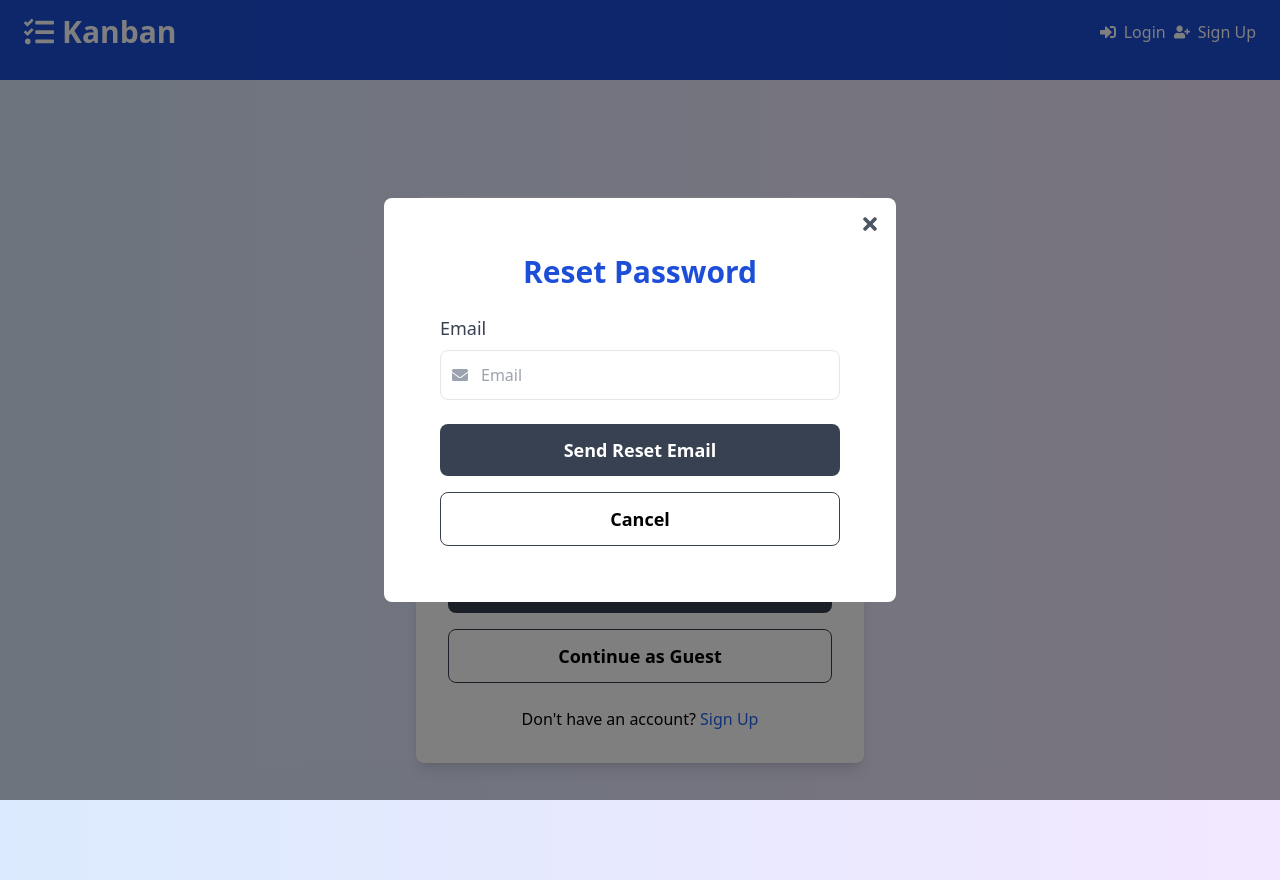
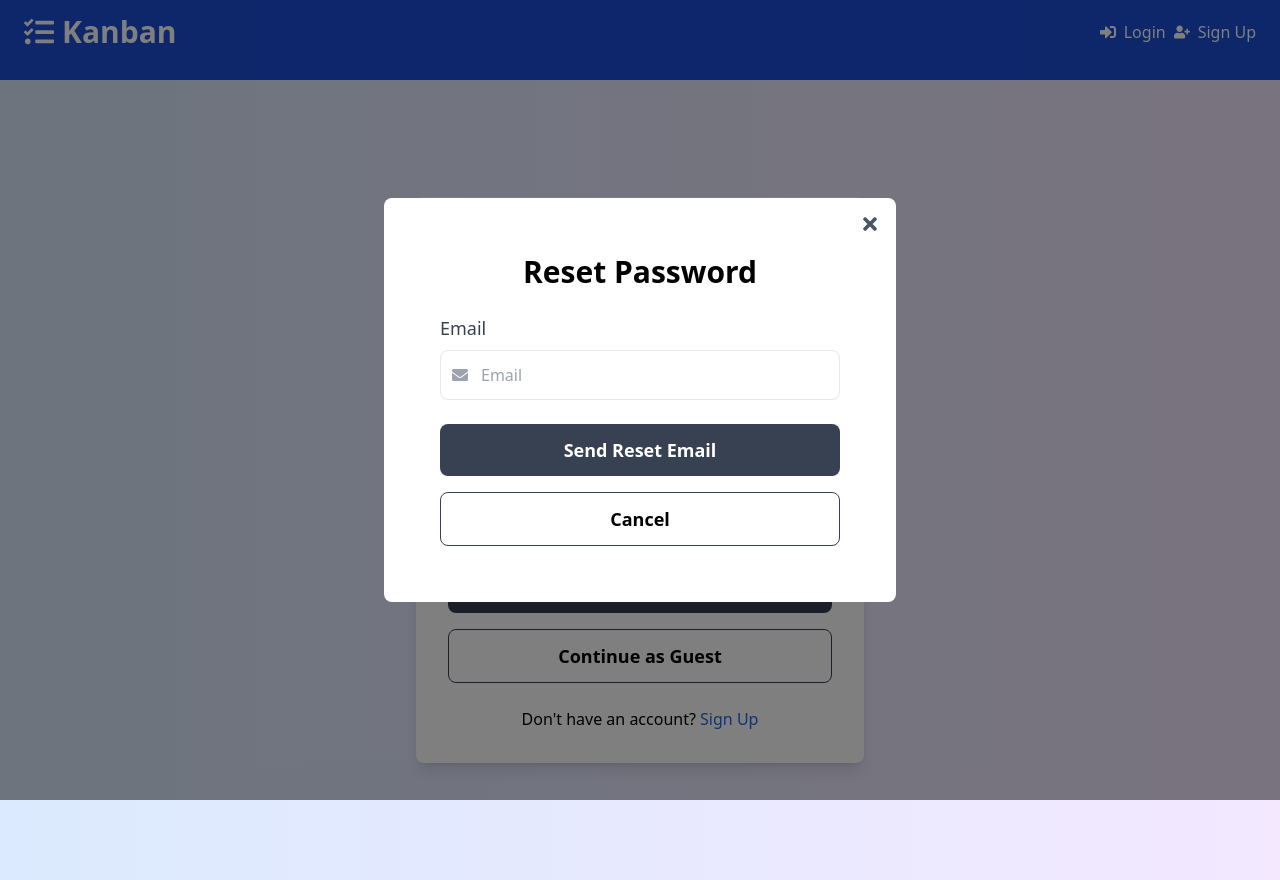
Before and after one commit to stefandm/kanban-board, a React app: page /contacts in a window 1280 px wide. Both pictures are taken after a click on the button "Forgot Password?". Built offline with nearby package versions, Linux system fonts and the light colour scheme; no server answers; the HTML template or start-up script is replaced by a standard one.

Commit message:
small ui changes

```diff
--- a/src/components/Contacts.tsx
+++ b/src/components/Contacts.tsx
@@ -200,9 +200,9 @@ const Contacts: React.FC = () => {
       {/* Contacts List Section on the Right */}
       <div className="md:w-[20vw] max-h-[90vh] overflow-y-auto scroll-smooth">
         {contacts.length === 0 ? (
-          <p className="text-gray-700 text-center text-lg">
+          <div className="text-gray-700 mt-[5vh] justify-center items-center text-center text-2xl">
             No contacts available.
-          </p>
+          </div>
         ) : (
           <div className='bg-white'>
             {contacts.map((contact) => (
--- a/src/components/Login.tsx
+++ b/src/components/Login.tsx
@@ -187,7 +187,7 @@ const Login: React.FC = () => {
       {isResetModalOpen && (
         <Modal onClose={closeResetModal}>
           <form onSubmit={handlePasswordReset} className="bg-white p-8 rounded-lg">
-            <h2 className="text-3xl mb-6 text-center font-bold text-blue-700 flex items-center justify-center">
+            <h2 className="text-3xl mb-6 text-center font-bold flex items-center justify-center">
               Reset Password
             </h2>
             {error && <div className="mb-4 text-red-500 text-md">{error}</div>}
--- a/src/components/Summary.tsx
+++ b/src/components/Summary.tsx
@@ -140,11 +140,11 @@ const Summary: React.FC = () => {
               <li key={task.id} className="mb-6">
                 <Link
                   to="/dashboard"
-                  className="block  border-l-4 border-red-600  rounded-xl p-6 hover:bg-gray-700 hover:text-white transition-colors duration-200  shadow-[rgba(0,_0,_0,_0.24)_0px_3px_8px]"
+                  className="block  border-l-4 border-red-600  rounded-xl p-6 hover:bg-red-400 hover:text-white transition-colors duration-200  shadow-[rgba(0,_0,_0,_0.24)_0px_3px_8px]"
                 >
                   <div className="flex items-center justify-between">
                     <p className="font-semibold  text-xl">{task.title}</p>
-                    <span className="text-lg text-red-500">
+                    <span className="text-lg ">
                       Due by{' '}
                       {task.dueDate instanceof Timestamp
                         ? task.dueDate.toDate().toLocaleDateString()
```
